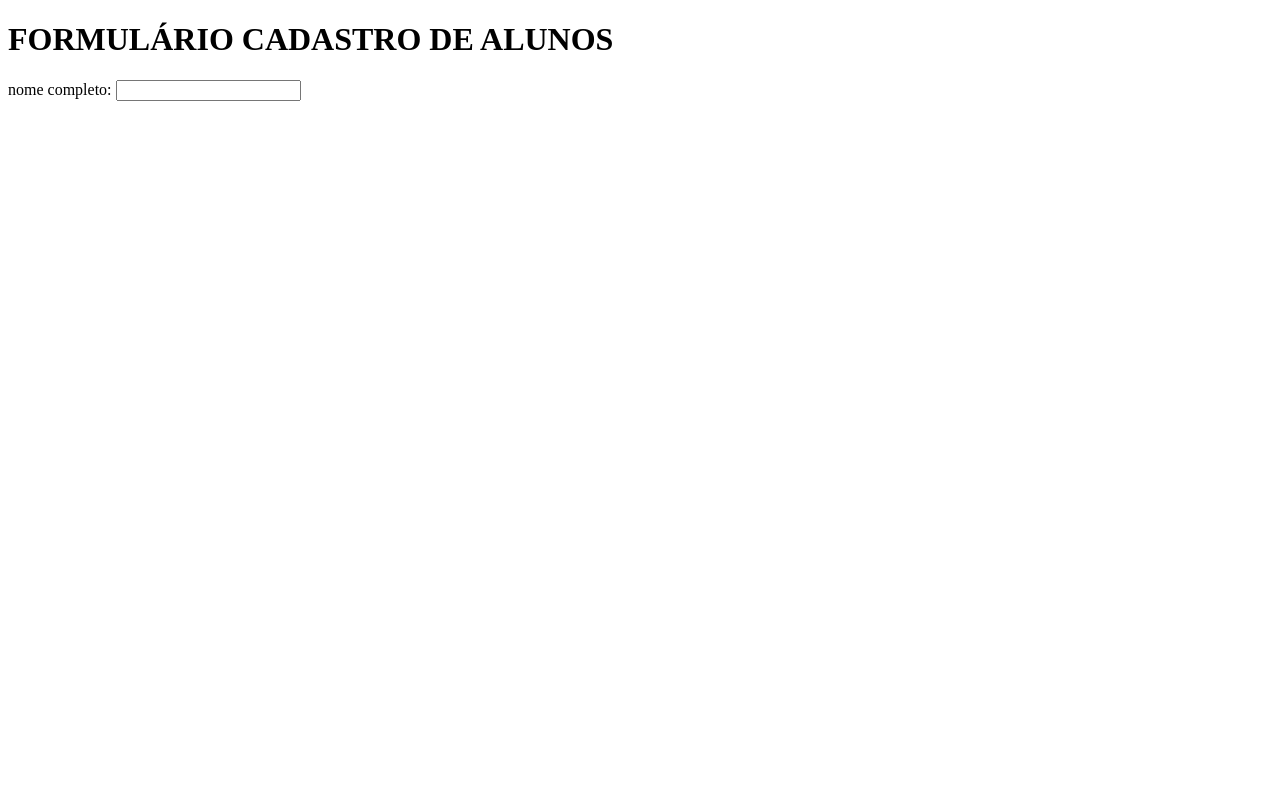
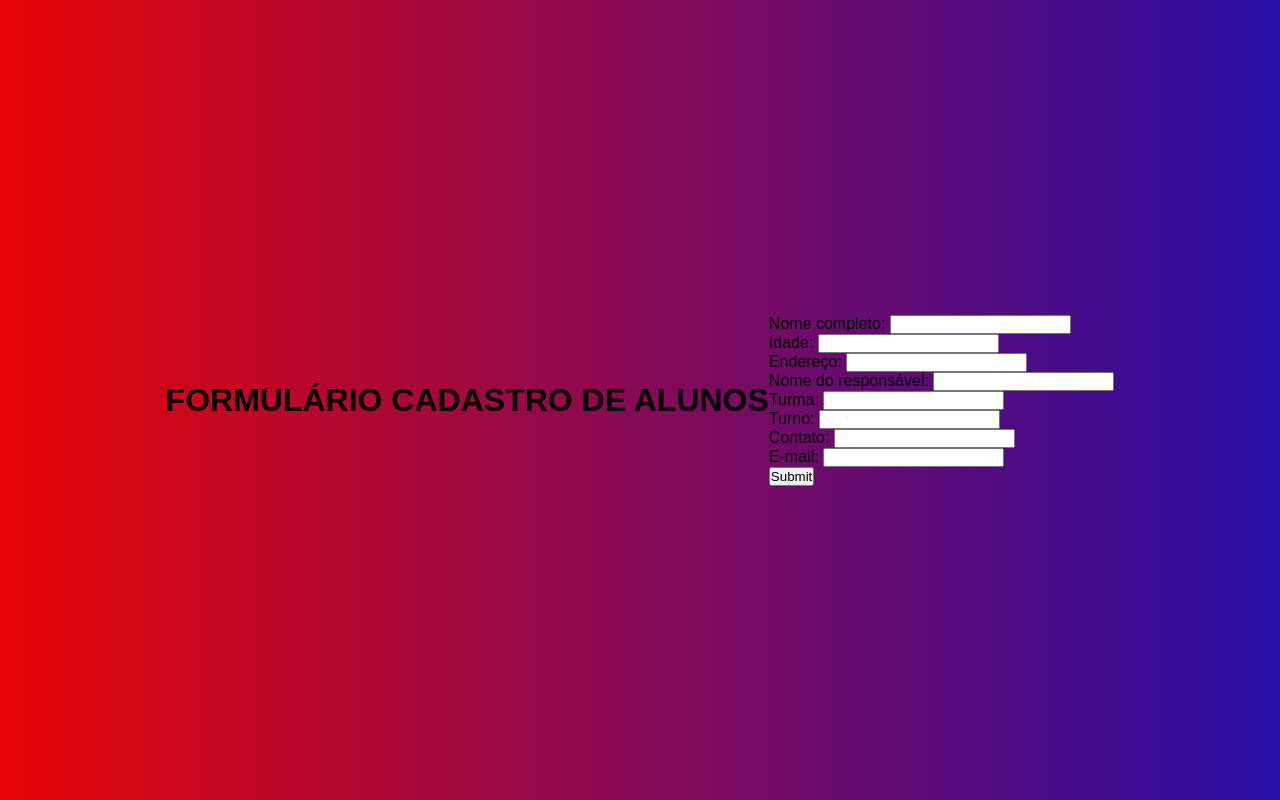
Before and after one commit to giih1512/FOEMULARIO, a plain HTML site: page index.html in a window 1280 px wide. Drawn offline with Linux system fonts and the light colour scheme.

Commit message:
Update index.html

```diff
--- a/index.html
+++ b/index.html
@@ -5,13 +5,20 @@
     <meta http-equiv="X-UA-Compatible" content="IE=edge">
     <meta name="viewport" content="width=device-width, initial-scale=1.0">
     <title>FORMULÁRIO</title>
+    <link rel="stylesheet" href="STYLE.CSS"
 </head>
 <body>
     <h1>FORMULÁRIO CADASTRO DE ALUNOS</h1>
-<form>
-<p>nome completo: <input type="text" name="nome" id="nome" </p>
-
-
-</form>
+    <form>
+     <p>Nome completo: <input type="text" name="Nome" id="Nome"  </p>
+     <p>Idade: <input type="text" name="Idade" id="Idade"  </p>
+     <p>Endereço: <input type="text" name="Endereço" id="Endereço"  </p>
+     <p>Nome do responsável: <input type="text" name="Nome do responsável" id="Nome do responsável"  </p>
+     <p>Turma: <input type="text" name="Turma" id="Turma"  </p>
+     <p>Turno: <input type="text" name="Turno" id="Turno"  </p>
+     <p>Contato: <input type="text" name="Contato" id="Contato"  </p>
+     <p>E-mail: <input type="text" name="E-mail" id="E-mail"  </p>
+     <P><INPUT  TYPE="submit" </P>
+    </form>
 </body>
 </html>
```
